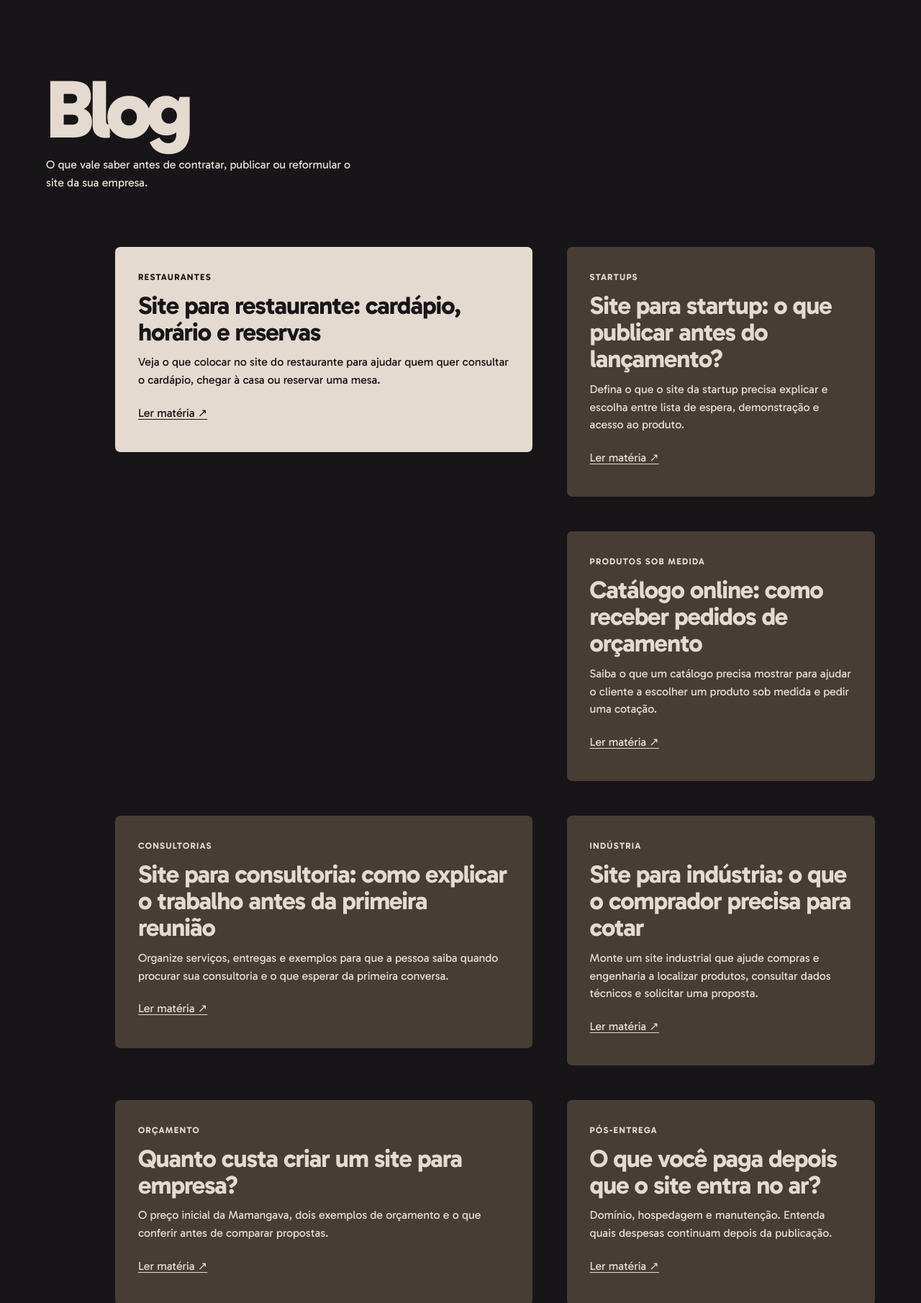
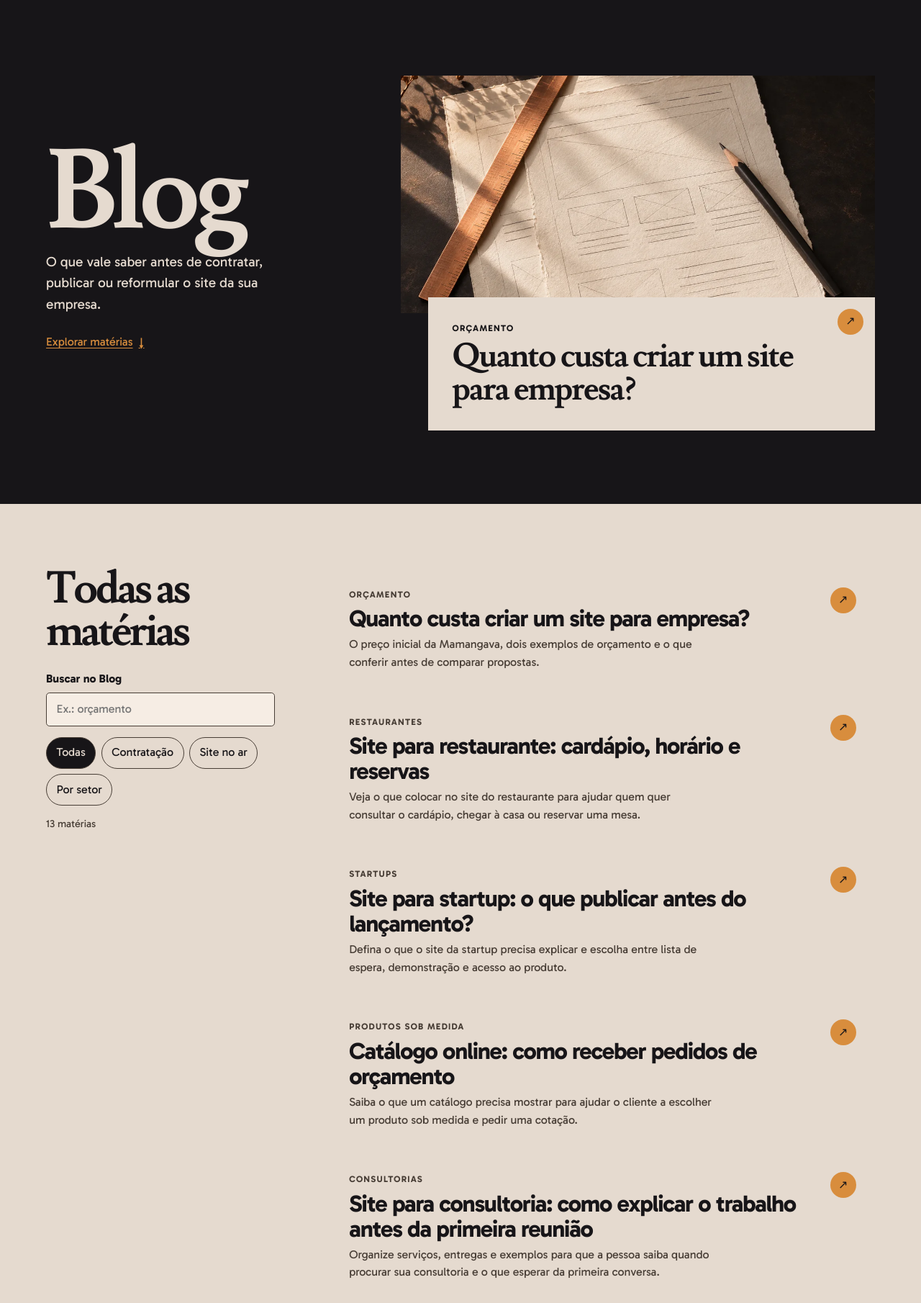
Before and after one commit to Claudio-Dev-B/mamangava, a plain HTML site: page caderno/index.html in a window 1280 px wide. Shown: the part 77-1887 px from the top of the page at 72% size. Drawn offline with Linux system fonts and the light colour scheme.

Commit message:
ajuste blog

```diff
--- a/caderno/index.html
+++ b/caderno/index.html
@@ -43,6 +43,8 @@
 }
   </script>
   <!-- /SEO de produção -->
+  <link rel="stylesheet" href="../css/blog.css">
+  <script src="../js/blog.js" defer></script>
 </head>
 <body>
   <a class="skip" href="#conteudo">Pular para o conteúdo</a>
@@ -50,24 +52,123 @@
     <a class="brand" href="../index.html" aria-label="Mamangava, início"><img src="../assets/simbolo-claro.svg" alt="" width="43" height="43">mamangava<span>.</span></a>
     <nav aria-label="Navegação principal"><a class="top-action" href="../index.html#orcamento">Simular orçamento ↗</a></nav>
   </header>
-  <main id="conteudo" class="notebook wrap blog-archive">
-    <h1 class="display">Blog</h1>
-    <p class="blog-intro">O que vale saber antes de contratar, publicar ou reformular o site da sua empresa.</p>
-    <div class="reading-list">
-        <article><p class="eyebrow">Restaurantes</p><h3><a href="site-para-restaurante.html">Site para restaurante: cardápio, horário e reservas</a></h3><p>Veja o que colocar no site do restaurante para ajudar quem quer consultar o cardápio, chegar à casa ou reservar uma mesa.</p><a class="read-article" href="site-para-restaurante.html" aria-label="Ler matéria: Site para restaurante: cardápio, horário e reservas">Ler matéria ↗</a></article>
-        <article><p class="eyebrow">Startups</p><h3><a href="site-para-startup.html">Site para startup: o que publicar antes do lançamento?</a></h3><p>Defina o que o site da startup precisa explicar e escolha entre lista de espera, demonstração e acesso ao produto.</p><a class="read-article" href="site-para-startup.html" aria-label="Ler matéria: Site para startup: o que publicar antes do lançamento?">Ler matéria ↗</a></article>
-        <article><p class="eyebrow">Produtos sob medida</p><h3><a href="catalogo-online-orcamento.html">Catálogo online: como receber pedidos de orçamento</a></h3><p>Saiba o que um catálogo precisa mostrar para ajudar o cliente a escolher um produto sob medida e pedir uma cotação.</p><a class="read-article" href="catalogo-online-orcamento.html" aria-label="Ler matéria: Catálogo online: como receber pedidos de orçamento">Ler matéria ↗</a></article>
-        <article><p class="eyebrow">Consultorias</p><h3><a href="site-para-consultoria.html">Site para consultoria: como explicar o trabalho antes da primeira reunião</a></h3><p>Organize serviços, entregas e exemplos para que a pessoa saiba quando procurar sua consultoria e o que esperar da primeira conversa.</p><a class="read-article" href="site-para-consultoria.html" aria-label="Ler matéria: Site para consultoria: como explicar o trabalho antes da primeira reunião">Ler matéria ↗</a></article>
-        <article><p class="eyebrow">Indústria</p><h3><a href="site-para-industria.html">Site para indústria: o que o comprador precisa para cotar</a></h3><p>Monte um site industrial que ajude compras e engenharia a localizar produtos, consultar dados técnicos e solicitar uma proposta.</p><a class="read-article" href="site-para-industria.html" aria-label="Ler matéria: Site para indústria: o que o comprador precisa para cotar">Ler matéria ↗</a></article>
-        <article><p class="eyebrow">Orçamento</p><h3><a href="custo-de-um-site.html">Quanto custa criar um site para empresa?</a></h3><p>O preço inicial da Mamangava, dois exemplos de orçamento e o que conferir antes de comparar propostas.</p><a class="read-article" href="custo-de-um-site.html" aria-label="Ler matéria sobre o custo de um site">Ler matéria ↗</a></article>
-        <article><p class="eyebrow">Pós-entrega</p><h3><a href="manutencao-de-site.html">O que você paga depois que o site entra no ar?</a></h3><p>Domínio, hospedagem e manutenção. Entenda quais despesas continuam depois da publicação.</p><a class="read-article" href="manutencao-de-site.html" aria-label="Ler matéria sobre custos depois da entrega">Ler matéria ↗</a></article>
-        <article><p class="eyebrow">Escopo</p><h3><a href="prazo-e-formatos.html">Site, landing page ou loja virtual: qual faz sentido?</a></h3><p>Escolha o formato a partir do que o visitante precisa fazer e saiba o que muda no prazo.</p><a class="read-article" href="prazo-e-formatos.html" aria-label="Ler matéria sobre formatos de site">Ler matéria ↗</a></article>
-        <article><p class="eyebrow">Prazo</p><h3><a href="quanto-tempo-demora-criar-site.html">Quanto tempo demora para criar um site?</a></h3><p>Veja o que define o prazo de um site, como planejar uma data de lançamento e o que separar antes de pedir uma proposta.</p><a class="read-article" href="quanto-tempo-demora-criar-site.html" aria-label="Ler matéria: Quanto tempo demora para criar um site?">Ler matéria ↗</a></article>
-        <article><p class="eyebrow">Contratação</p><h3><a href="comparar-propostas-criacao-site.html">Como comparar propostas de criação de site</a></h3><p>Compare duas propostas de site pelo escopo, pelos acessos que serão entregues, pela medição de contatos e pelo custo após a publicação.</p><a class="read-article" href="comparar-propostas-criacao-site.html" aria-label="Ler matéria: Como comparar propostas de criação de site">Ler matéria ↗</a></article>
-        <article><p class="eyebrow">Presença digital</p><h3><a href="site-ou-instagram.html">Minha empresa já usa Instagram. Preciso de um site?</a></h3><p>Entenda quando um site ajuda uma empresa que já atende pelo Instagram e pelo WhatsApp. Use as perguntas dos clientes para decidir.</p><a class="read-article" href="site-ou-instagram.html" aria-label="Ler matéria: Minha empresa já usa Instagram. Preciso de um site?">Ler matéria ↗</a></article>
-        <article><p class="eyebrow">Advocacia</p><h3><a href="site-para-advogado.html">Site para advogado: o que seu escritório precisa mostrar?</a></h3><p>Planeje as páginas de um site para advocacia, organize áreas de atuação e defina um caminho de contato que faça sentido para o escritório.</p><a class="read-article" href="site-para-advogado.html" aria-label="Ler matéria: Site para advogado: o que seu escritório precisa mostrar?">Ler matéria ↗</a></article>
-        <article><p class="eyebrow">Medicina</p><h3><a href="site-para-medico.html">Site para médico: o que o paciente precisa encontrar?</a></h3><p>Organize especialidades, locais de atendimento e agendamento em um site médico. Veja quais decisões mudam o escopo do projeto.</p><a class="read-article" href="site-para-medico.html" aria-label="Ler matéria: Site para médico: o que o paciente precisa encontrar?">Ler matéria ↗</a></article>
-    </div>
+  <main id="conteudo" class="blog-archive">
+    <section class="archive-cover wrap" aria-labelledby="archive-title">
+      <div class="archive-heading">
+        <h1 id="archive-title" class="display">Blog</h1>
+        <p>O que vale saber antes de contratar, publicar ou reformular o site da sua empresa.</p>
+        <a href="#materias">Explorar matérias <span aria-hidden="true">↓</span></a>
+      </div>
+      <a class="archive-feature" href="custo-de-um-site.html" aria-labelledby="archive-feature-title">
+        <img src="../assets/blog-orcamento.webp" alt="" width="1200" height="800" decoding="async">
+        <div class="archive-feature-copy">
+          <p class="eyebrow">Orçamento</p>
+          <h2 id="archive-feature-title">Quanto custa criar um site para empresa?</h2>
+          <span class="archive-arrow" aria-hidden="true">↗</span>
+        </div>
+      </a>
+    </section>
+    <section id="materias" class="archive-library paper" aria-labelledby="library-title">
+      <div class="archive-layout wrap">
+        <div class="archive-sidebar">
+          <h2 id="library-title">Todas as matérias</h2>
+          <div class="archive-controls" hidden>
+            <label for="archive-search">Buscar no Blog</label>
+            <input id="archive-search" type="search" placeholder="Ex.: orçamento">
+            <div class="archive-filters" role="group" aria-label="Filtrar matérias por assunto">
+              <button type="button" data-filter="todos" aria-pressed="true">Todas</button>
+              <button type="button" data-filter="contratacao" aria-pressed="false">Contratação</button>
+              <button type="button" data-filter="operacao" aria-pressed="false">Site no ar</button>
+              <button type="button" data-filter="setores" aria-pressed="false">Por setor</button>
+            </div>
+            <p class="archive-count" role="status"></p>
+          </div>
+        </div>
+        <div>
+          <div class="archive-list">
+          <article data-topic="contratacao">
+            <a class="archive-card" href="custo-de-um-site.html">
+              <div><p class="eyebrow">Orçamento</p><h3>Quanto custa criar um site para empresa?</h3><p>O preço inicial da Mamangava, dois exemplos de orçamento e o que conferir antes de comparar propostas.</p></div>
+              <span class="archive-arrow" aria-hidden="true">↗</span>
+            </a>
+          </article>
+          <article data-topic="setores">
+            <a class="archive-card" href="site-para-restaurante.html">
+              <div><p class="eyebrow">Restaurantes</p><h3>Site para restaurante: cardápio, horário e reservas</h3><p>Veja o que colocar no site do restaurante para ajudar quem quer consultar o cardápio, chegar à casa ou reservar uma mesa.</p></div>
+              <span class="archive-arrow" aria-hidden="true">↗</span>
+            </a>
+          </article>
+          <article data-topic="setores">
+            <a class="archive-card" href="site-para-startup.html">
+              <div><p class="eyebrow">Startups</p><h3>Site para startup: o que publicar antes do lançamento?</h3><p>Defina o que o site da startup precisa explicar e escolha entre lista de espera, demonstração e acesso ao produto.</p></div>
+              <span class="archive-arrow" aria-hidden="true">↗</span>
+            </a>
+          </article>
+          <article data-topic="setores">
+            <a class="archive-card" href="catalogo-online-orcamento.html">
+              <div><p class="eyebrow">Produtos sob medida</p><h3>Catálogo online: como receber pedidos de orçamento</h3><p>Saiba o que um catálogo precisa mostrar para ajudar o cliente a escolher um produto sob medida e pedir uma cotação.</p></div>
+              <span class="archive-arrow" aria-hidden="true">↗</span>
+            </a>
+          </article>
+          <article data-topic="setores">
+            <a class="archive-card" href="site-para-consultoria.html">
+              <div><p class="eyebrow">Consultorias</p><h3>Site para consultoria: como explicar o trabalho antes da primeira reunião</h3><p>Organize serviços, entregas e exemplos para que a pessoa saiba quando procurar sua consultoria e o que esperar da primeira conversa.</p></div>
+              <span class="archive-arrow" aria-hidden="true">↗</span>
+            </a>
+          </article>
+          <article data-topic="setores">
+            <a class="archive-card" href="site-para-industria.html">
+              <div><p class="eyebrow">Indústria</p><h3>Site para indústria: o que o comprador precisa para cotar</h3><p>Monte um site industrial que ajude compras e engenharia a localizar produtos, consultar dados técnicos e solicitar uma proposta.</p></div>
+              <span class="archive-arrow" aria-hidden="true">↗</span>
+            </a>
+          </article>
+          <article data-topic="operacao">
+            <a class="archive-card" href="manutencao-de-site.html">
+              <div><p class="eyebrow">Pós-entrega</p><h3>O que você paga depois que o site entra no ar?</h3><p>Domínio, hospedagem e manutenção. Entenda quais despesas continuam depois da publicação.</p></div>
+              <span class="archive-arrow" aria-hidden="true">↗</span>
+            </a>
+          </article>
+          <article data-topic="contratacao">
+            <a class="archive-card" href="prazo-e-formatos.html">
+              <div><p class="eyebrow">Escopo</p><h3>Site, landing page ou loja virtual: qual faz sentido?</h3><p>Escolha o formato a partir do que o visitante precisa fazer e saiba o que muda no prazo.</p></div>
+              <span class="archive-arrow" aria-hidden="true">↗</span>
+            </a>
+          </article>
+          <article data-topic="contratacao">
+            <a class="archive-card" href="quanto-tempo-demora-criar-site.html">
+              <div><p class="eyebrow">Prazo</p><h3>Quanto tempo demora para criar um site?</h3><p>Veja o que define o prazo de um site, como planejar uma data de lançamento e o que separar antes de pedir uma proposta.</p></div>
+              <span class="archive-arrow" aria-hidden="true">↗</span>
+            </a>
+          </article>
+          <article data-topic="contratacao">
+            <a class="archive-card" href="comparar-propostas-criacao-site.html">
+              <div><p class="eyebrow">Contratação</p><h3>Como comparar propostas de criação de site</h3><p>Compare duas propostas de site pelo escopo, pelos acessos que serão entregues, pela medição de contatos e pelo custo após a publicação.</p></div>
+              <span class="archive-arrow" aria-hidden="true">↗</span>
+            </a>
+          </article>
+          <article data-topic="operacao">
+            <a class="archive-card" href="site-ou-instagram.html">
+              <div><p class="eyebrow">Presença digital</p><h3>Minha empresa já usa Instagram. Preciso de um site?</h3><p>Entenda quando um site ajuda uma empresa que já atende pelo Instagram e pelo WhatsApp. Use as perguntas dos clientes para decidir.</p></div>
+              <span class="archive-arrow" aria-hidden="true">↗</span>
+            </a>
+          </article>
+          <article data-topic="setores">
+            <a class="archive-card" href="site-para-advogado.html">
+              <div><p class="eyebrow">Advocacia</p><h3>Site para advogado: o que seu escritório precisa mostrar?</h3><p>Planeje as páginas de um site para advocacia, organize áreas de atuação e defina um caminho de contato que faça sentido para o escritório.</p></div>
+              <span class="archive-arrow" aria-hidden="true">↗</span>
+            </a>
+          </article>
+          <article data-topic="setores">
+            <a class="archive-card" href="site-para-medico.html">
+              <div><p class="eyebrow">Medicina</p><h3>Site para médico: o que o paciente precisa encontrar?</h3><p>Organize especialidades, locais de atendimento e agendamento em um site médico. Veja quais decisões mudam o escopo do projeto.</p></div>
+              <span class="archive-arrow" aria-hidden="true">↗</span>
+            </a>
+          </article>
+          </div>
+          <p class="archive-empty" hidden>Nenhuma matéria encontrada. Tente outro termo ou assunto.</p>
+        </div>
+      </div>
+    </section>
   </main>
   <footer class="footer wrap"><a href="../index.html">Voltar à Mamangava ↗</a></footer>
 </body>
--- /dev/null
+++ b/css/blog.css
@@ -0,0 +1,39 @@
+.archive-cover {
+  display: grid;
+  grid-template-columns: minmax(0, .65fr) minmax(0, 1fr);
+  align-items: center;
+  gap: clamp(1.5rem, 5vw, 6rem);
+  padding-block: clamp(3rem, 8vw, 8rem);
+}
+.archive-heading .display { font-family: var(--serif); font-size: clamp(4.5rem, 12vw, 13rem); }
+.archive-heading p { max-width: 34ch; font-size: clamp(1rem, 1.5vw, 1.3rem); }
+.archive-heading > a { display: inline-flex; align-items: center; gap: .5rem; min-height: 2.75rem; color: var(--amber); margin-top: 1rem; }
+.archive-feature { display: block; text-decoration: none; }
+.archive-feature img { width: 100%; aspect-ratio: 2 / 1; object-fit: cover; }
+.archive-feature-copy { position: relative; margin: -1.4rem 0 0 clamp(0rem, 3vw, 3rem); padding: clamp(1.1rem, 3vw, 2.1rem); padding-right: 4.1rem; background: var(--paper); color: var(--carbon); }
+.archive-feature h2 { font: 700 clamp(1.65rem, 3.6vw, 4rem)/1 var(--serif); letter-spacing: -.045em; margin-top: .4rem; }
+.archive-arrow { display: grid; place-items: center; width: 2.25rem; aspect-ratio: 1; flex: none; border-radius: 50%; background: var(--amber); color: var(--carbon); transition: transform .28s var(--motion); }
+.archive-feature .archive-arrow { position: absolute; right: 1rem; top: 1rem; }
+.archive-feature:is(:hover, :focus-visible) .archive-arrow, .archive-card:is(:hover, :focus-visible) .archive-arrow { transform: translate(.18rem, -.18rem) rotate(9deg); }
+.archive-library { padding-block: clamp(3rem, 7vw, 7rem); }
+.archive-layout { display: grid; grid-template-columns: minmax(0, .42fr) minmax(0, 1fr); align-items: start; gap: clamp(1.75rem, 6vw, 7rem); }
+.archive-sidebar { position: sticky; top: 1.5rem; }
+.archive-sidebar h2 { font: 700 clamp(2rem, 4.8vw, 5rem)/.96 var(--serif); letter-spacing: -.065em; }
+.archive-controls { margin-top: 1.5rem; }
+.archive-controls label { display: block; margin-bottom: .35rem; font-weight: 700; }
+.archive-controls input { width: 100%; padding: .65rem .85rem; color: var(--carbon); background: #f6ede4; border: 1px solid var(--earth); border-radius: .3rem; }
+.archive-filters { display: flex; flex-wrap: wrap; gap: .45rem; margin: .9rem 0; }
+.archive-filters button { min-height: 2.75rem; padding: .4rem .85rem; color: var(--carbon); background: transparent; border: 1px solid var(--earth); border-radius: 2rem; }
+.archive-filters button:is(:hover, [aria-pressed="true"]) { color: var(--paper); background: var(--carbon); }
+.archive-count { color: var(--earth); font-size: .9rem; }
+.archive-list { display: grid; gap: .45rem; }
+.archive-card { display: flex; align-items: start; justify-content: space-between; gap: 1rem; padding: clamp(.85rem, 2.4vw, 1.65rem); text-decoration: none; transition: background-color .24s var(--motion); }
+.archive-card:is(:hover, :focus-visible) { background: #f6ede4; }
+.archive-card h3 { margin-block: .4rem; font-size: clamp(1.35rem, 2.55vw, 2.6rem); line-height: 1.08; letter-spacing: -.035em; }
+.archive-card p { color: var(--earth); max-width: 59ch; }
+.archive-empty { padding: 1rem; background: #f6ede4; }
+@media (max-width: 740px) {
+  .archive-cover, .archive-layout { grid-template-columns: 1fr; }
+  .archive-sidebar { position: static; }
+  .archive-feature-copy { margin: 0; }
+}
--- /dev/null
+++ b/js/blog.js
@@ -0,0 +1,46 @@
+const controls = document.querySelector(".archive-controls");
+const search = document.querySelector("#archive-search");
+const filters = [...controls.querySelectorAll("[data-filter]")];
+const articles = [...document.querySelectorAll(".archive-list article")];
+const resultCount = document.querySelector(".archive-count");
+const empty = document.querySelector(".archive-empty");
+const reducedMotion = matchMedia("(prefers-reduced-motion: reduce)");
+let topic = "todos";
+
+function normalize(text) {
+  return text.toLocaleLowerCase("pt-BR").normalize("NFD").replace(/\p{M}/gu, "");
+}
+
+const searchText = articles.map(article => normalize(article.textContent));
+
+function filterArticles() {
+  const terms = normalize(search.value).trim().split(/\s+/);
+  let visibleCount = 0;
+  articles.forEach((article, index) => {
+    const wasHidden = article.hidden;
+    const matchesTopic = topic === "todos" || article.dataset.topic === topic;
+    const matchesSearch = terms.every(term => searchText[index].includes(term));
+    article.hidden = !(matchesTopic && matchesSearch);
+    if (article.hidden) return;
+    visibleCount++;
+    if (wasHidden && !reducedMotion.matches) {
+      article.animate(
+        [{ opacity: 0, transform: "translateY(9px)" }, { opacity: 1, transform: "none" }],
+        { duration: 240, easing: "cubic-bezier(.22,.68,.22,1)" }
+      );
+    }
+  });
+  empty.hidden = visibleCount > 0;
+  resultCount.textContent = visibleCount === 1 ? "1 matéria" : `${visibleCount} matérias`;
+}
+
+controls.addEventListener("click", event => {
+  const filter = event.target.closest("[data-filter]");
+  if (!filter) return;
+  topic = filter.dataset.filter;
+  for (const button of filters) button.setAttribute("aria-pressed", String(button === filter));
+  filterArticles();
+});
+search.addEventListener("input", filterArticles);
+filterArticles();
+controls.hidden = false;
```
